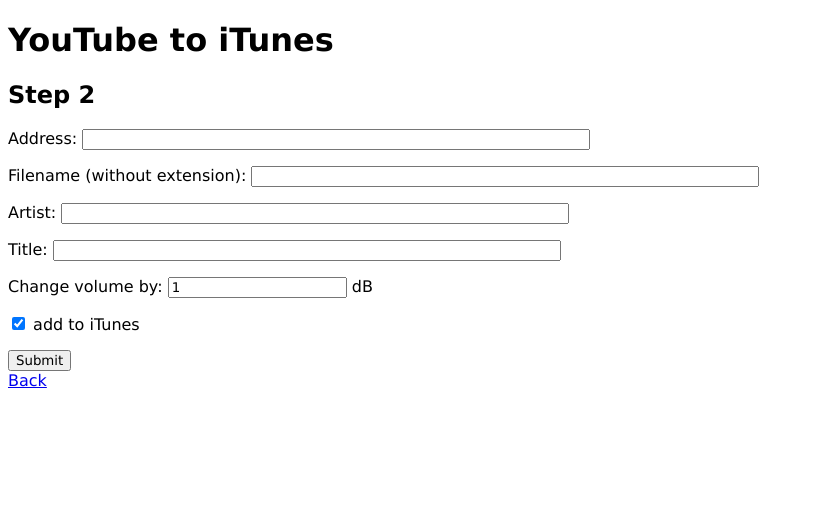
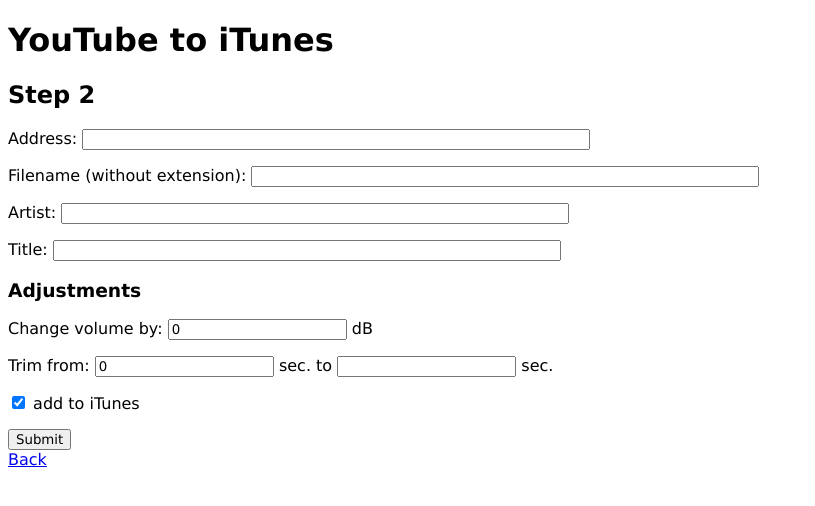
Before and after one commit to piter324/YTti, a Flask app: template templates/customize.html in a window 1280 px wide. Shown: the top 506 px of the page, without its empty margins (0-815 px from the left). Run offline with Flask 2, Linux system fonts and the light colour scheme; the template is opened without the code that fills it, so the values that code supplies are empty.

Commit message:
Added audio trimming

```diff
--- a/server.py
+++ b/server.py
@@ -11,7 +11,7 @@
 def setTitle():
     addr = request.args.get('addr')
     info = process.getInfo(addr)
-    return render_template("customize.html", addr=addr, name=info['name'], artist=info['artist'], title=info['title'])
+    return render_template("customize.html", addr=addr, name=info['name'], artist=info['artist'], title=info['title'], length=info['length'])
 
 @app.route("/startProcess")
 def startProcess():
@@ -20,10 +20,12 @@
         "title":request.args.get('title'),
         "artist":request.args.get('artist'),
         "changeVol":request.args.get('changeVol'),
+        "trimFrom":request.args.get('trimFrom'),
+        "trimTo":request.args.get('trimTo'),
         "addToiTunes":True if request.args.get('addToiTunes') == 'on' else False
     }
     if process.wholeProcess(request.args.get('addr'), fileInfo):
         return render_template("output.html", success=True)
     return render_template("output.html", success=False)
 
-app.run(debug=True, host='0.0.0.0', port=80)
+app.run(debug=False, host='0.0.0.0', port=80)
--- a/templates/customize.html
+++ b/templates/customize.html
@@ -25,8 +25,11 @@
         <input type="text" name="artist" value="{{artist}}"></p>
         <p><label for="title">Title: </label>
         <input type="text" name="title" value="{{title}}"></p>
+        <h3>Adjustments</h3>
         <p><label for="changeVol">Change volume by: </label>
-        <input type="number" step="0.5" name="changeVol" value="1"> dB</p>
+        <input type="number" step="0.5" name="changeVol" value="0"> dB</p>
+        <p><label for="trimFrom">Trim from: </label>
+        <input type="number" name="trimFrom" value="0"> sec. to <input type="number" name="trimTo" value="{{length}}"> sec.</p>
         <p><input type="checkbox" name="addToiTunes" id="addToiTunes" checked> <label for="addToiTunes">add to iTunes</label></p>
         <button type="submit">Submit</button>
     </form>
```
Also changed, not shown: process.py (+10 -4 lines), README.md.
